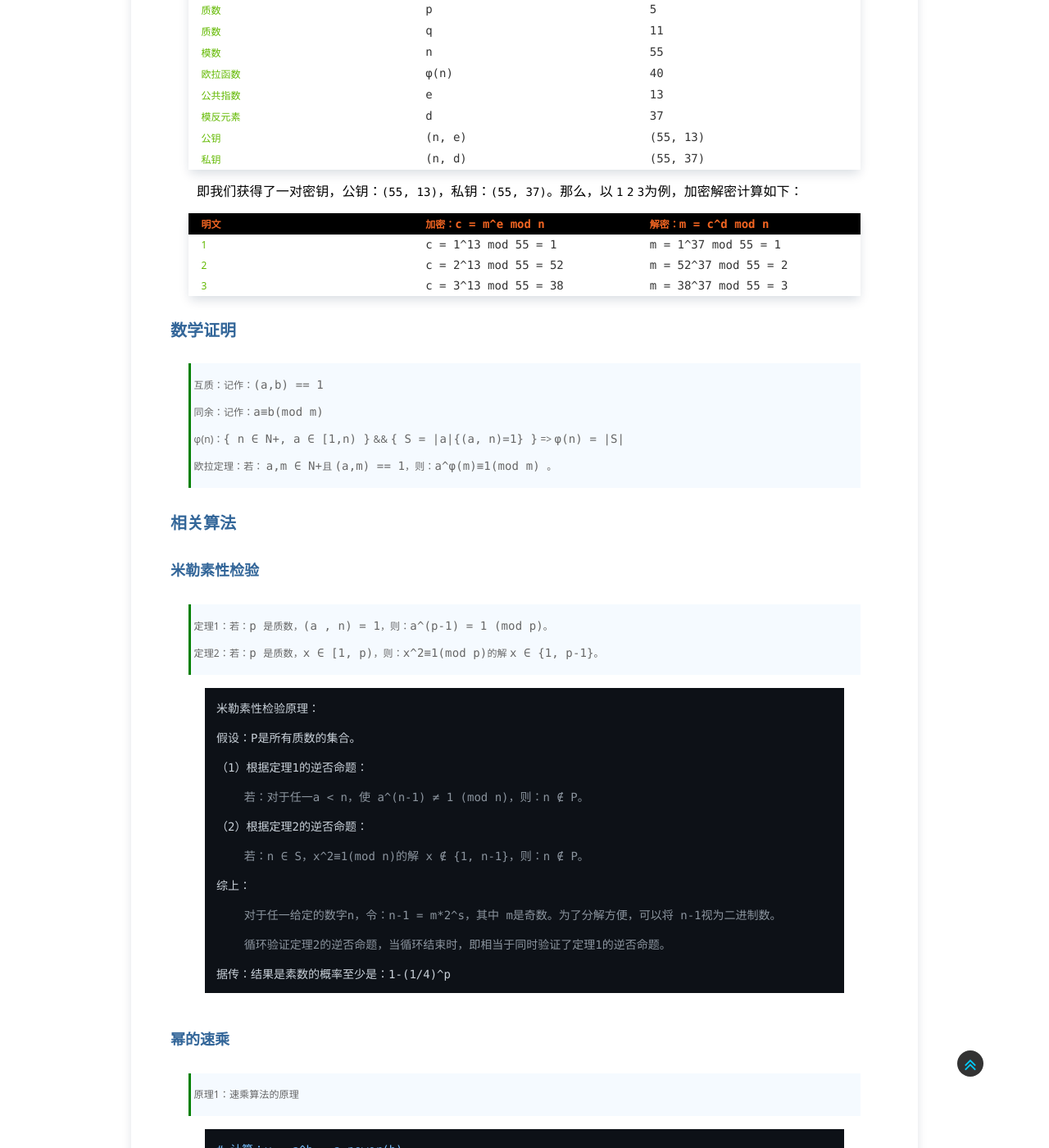
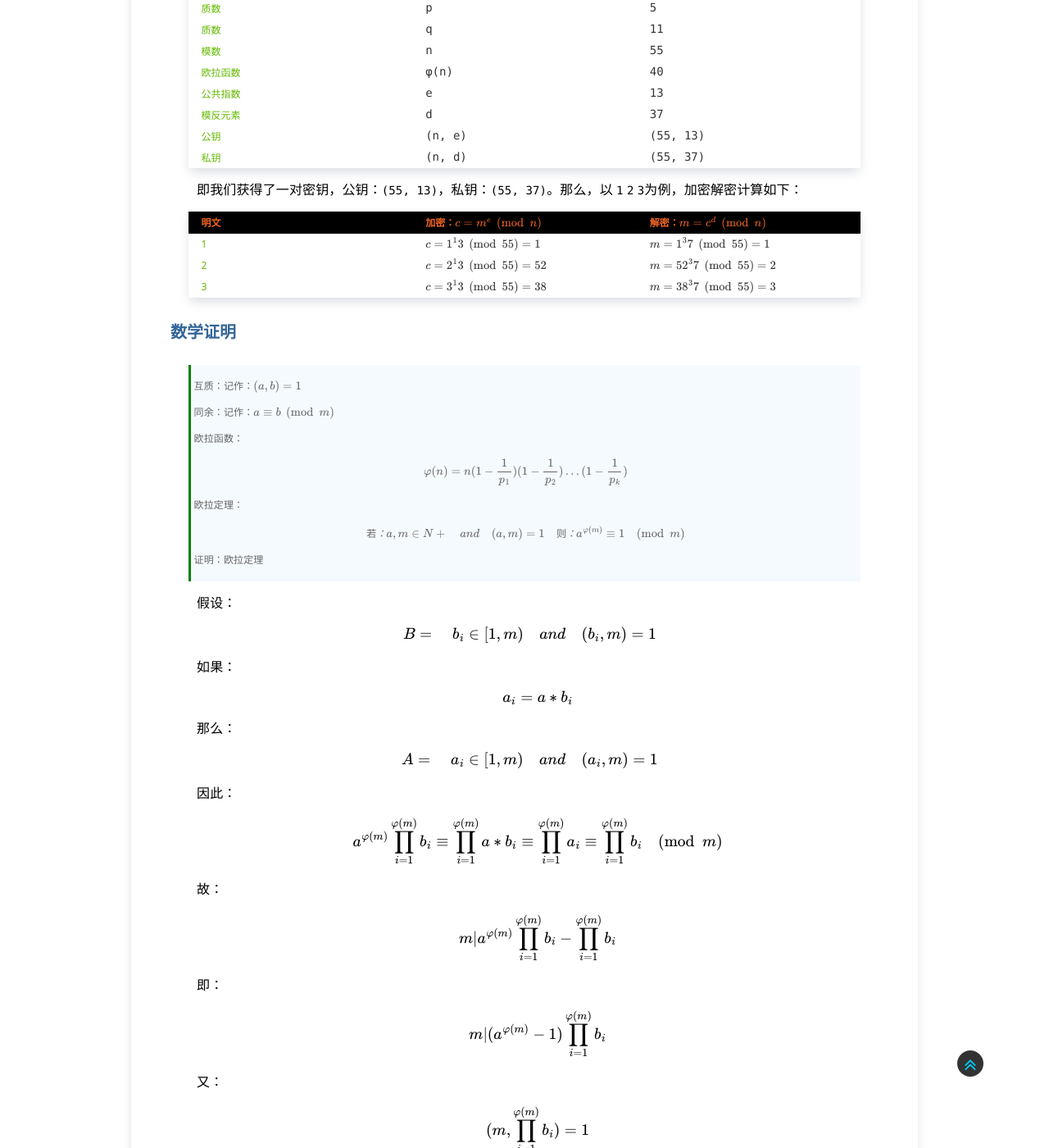
Before and after one commit to efikarl/efikarl.github.io, a Jekyll site: the page built from _ipost/2022-09-10-uefi_base_01-rsa.markdown, in a window 1280 px wide and 1400 px high, scrolled down 1240 px. Shown: the whole window at 82% size. Built offline with Jekyll 4.4.1, drawn with Linux system fonts in a browser that asks for light colours; nearby versions of some CDN libraries; formulas are drawn with MathJax 3; a style sheet for code colours, icons or effects is not loaded; some of the changed text lies outside the part shown.

Commit message:
博文：RSA算法的原理与实现（证明更新）
Signed-off-by: efikarl <efikarl@yeah.net>

````diff
--- a/_config.yml
+++ b/_config.yml
@@ -9,5 +9,9 @@ collections:
 sass:
     sass_dir: stylesheets/scss
 
+markdown: kramdown
+kramdown:
+  math_engine: mathjax
+
 url: http://efikarl.com
 e-mail: efikarl@yeah.com
--- a/_ipost/2022-09-10-uefi_base_01-rsa.markdown
+++ b/_ipost/2022-09-10-uefi_base_01-rsa.markdown
@@ -21,29 +22,29 @@ tags    : uefi.crypto.rsa
 
 在 `RSA`中，我们将可以公开以加密的密钥叫公钥，而私有以解密的密钥叫私钥。具体地，以 `RSA`的 `K=(n, d)`情形为例，步骤如下：
 
-| 步骤 | 参数                       | 方法                               | 约束或说明 |
-| ---- | -------------------------- | ---------------------------------- | ---------- |
-| 1.1  | `p`                      | `p = prime.random()`             | 质数       |
-| 1.2  | `q`                      | `q = prime.random()`             | 质数       |
-| 2.1  | `n`                      | `n = p * q`                      | 模数       |
-| 2.2  | `φ(n)`                  | `φ(n) = (p-1)(q-1)`             | 欧拉函数   |
-| 2.3  | `e`                      | `e ∈ N+, e < n, (e，φ(n)) = 1` | 公共指数   |
-| 2.4  | `d`                      | `e*d≡1(mod φ(n)) `             | 模反元素   |
-| 3.1  | `(n, e)`                 | `tuple`                          | 公钥       |
-| 3.2  | `(n, d)`                 | `tuple`                          | 私钥       |
-| 4.1  | `c = RSAEP ((n, e), m)`  | `c = m^e mod n`                  | 加密       |
-| 4.2  | `m = RSADP ((n, d), c)`  | `m = c^d mod n`                  | 解密       |
-| 5.1  | `s = RSASP1 ((n, d), m)` | `s = m^d mod n`                  | 签名       |
-| 5.2  | `m = RSAVP1 ((n, e), s)` | `m = s^e mod n`                  | 认证       |
+| 步骤 | 参数                     | 方法                           | 约束或说明 |
+| ---- | ------------------------ | ------------------------------ | ---------- |
+| 1.1  | `p`                      | $p = prime.random()$           | 质数       |
+| 1.2  | `q`                      | $q = prime.random()$           | 质数       |
+| 2.1  | `n`                      | $n = p * q$                    | 模数       |
+| 2.2  | `φ(n)`                   | $φ(n) = (p-1)(q-1)$            | 欧拉函数   |
+| 2.3  | `e`                      | $e ∈ N+, e < n, (e，φ(n)) = 1$ | 公共指数   |
+| 2.4  | `d`                      | $e*d ≡ {1} \pmod {φ(n)}$       | 模反元素   |
+| 3.1  | `(n, e)`                 | $tuple$                        | 公钥       |
+| 3.2  | `(n, d)`                 | $tuple$                        | 私钥       |
+| 4.1  | `c = RSAEP  ((n, e), m)` | $c = {m^e} \pmod {n}$          | 加密       |
+| 4.2  | `m = RSADP  ((n, d), c)` | $m = {c^d} \pmod {n}$          | 解密       |
+| 5.1  | `s = RSASP1 ((n, d), m)` | $s = {m^d} \pmod {n}$          | 签名       |
+| 5.2  | `m = RSAVP1 ((n, e), s)` | $m = {s^e} \pmod {n}$          | 认证       |
 
 举个例子，假设 `(p,q) = (5,11)`，进而取公共指数 `e = 13`，那么：
 
-| 名称     | 参数       | 取值         |
-| -------- | ---------- | ------------ |
+| 名称     | 参数     | 取值       |
+| -------- | -------- | ---------- |
 | 质数     | `p`      | `5`        |
 | 质数     | `q`      | `11`       |
 | 模数     | `n`      | `55`       |
-| 欧拉函数 | `φ(n)`  | `40`       |
+| 欧拉函数 | `φ(n)`   | `40`       |
 | 公共指数 | `e`      | `13`       |
 | 模反元素 | `d`      | `37`       |
 | 公钥     | `(n, e)` | `(55, 13)` |
@@ -51,29 +52,92 @@ tags    : uefi.crypto.rsa
 
 即我们获得了一对密钥，公钥：`(55, 13)`，私钥：`(55, 37)`。那么，以 `1` `2` `3`为例，加密解密计算如下：
 
-| 明文 | 加密：`c = m^e mod n`   | 解密：`m = c^d mod n`   |
-| ---- | ------------------------- | ------------------------- |
-| 1    | `c = 1^13 mod 55 = 1`   | `m =  1^37 mod 55 = 1`  |
-| 2    | `c = 2^13 mod 55 = 52`  | `m = 52^37 mod 55 = 2 ` |
-| 3    | `c = 3^13 mod 55 = 38 ` | `m = 38^37 mod 55 = 3`  |
+| 明文 | 加密：$c = m^e \pmod n$      | 解密：$m = c^d \pmod n$      |
+| ---- | ---------------------------- | ---------------------------- |
+| 1    | $c = {1^13} \pmod {55} = 1$  | $m = {1^37} \pmod {55} = 1$  |
+| 2    | $c = {2^13} \pmod {55} = 52$ | $m = {52^37} \pmod {55} = 2$ |
+| 3    | $c = {3^13} \pmod {55} = 38$ | $m = {38^37} \pmod {55} = 3$ |
 
 #### 数学证明
 
-> 互质：记作：`(a,b) == 1`
 >
-> 同余：记作：`a≡b(mod m)`
+> 互质：记作：$(a,b) = 1$
 >
-> φ(n)：`{ n ∈ N+, a ∈ [1,n) }` && `{ S = |a|{(a, n)=1} }` => `φ(n) = |S|`
+> 同余：记作：$a≡b\pmod m$
 >
-> 欧拉定理：若： `a,m ∈ N+`且 `(a,m) == 1`，则：`a^φ(m)≡1(mod m) `。
+> 欧拉函数：\[ φ(n) = n(1-\frac{1}{p_1})(1-\frac{1}{p_2})...(1-\frac{1}{p_k}) \]
+> 欧拉定理：\[ 若：a,m ∈ N+ \quad and \quad (a,m) = 1 \quad 则：a^{φ(m)}≡{1} \pmod {m} \]
+>
+证明：欧拉定理
+
+假设：
+\[ B = \{ \quad b_i ∈ [1, m) \quad and \quad (b_i, m) = 1 \quad \} \]
+
+如果：
+\[ a_i = a * b_i \]
+
+那么：
+\[ A = \{ \quad a_i ∈ [1, m) \quad and \quad (a_i, m) = 1 \quad \} \]
+
+因此：
+\[ a^{φ(m)} \prod_{i=1}^{φ(m)}{b_i} ≡ \prod_{i=1}^{φ(m)}{a*b_i} ≡ \prod_{i=1}^{φ(m)}{a_i} ≡ \prod_{i=1}^{φ(m)}{b_i} \pmod {m} \]
+
+故：
+\[ m | a^{φ(m)} \prod_{i=1}^{φ(m)}{b_i} - \prod_{i=1}^{φ(m)}{b_i} \]
+
+即：
+\[ m | (a^{φ(m)} - 1) \prod_{i=1}^{φ(m)}{b_i} \]
+
+又：
+\[ (m,\prod_{i=1}^{φ(m)}{b_i}) = 1 \]
+
+故：
+\[ m | (a^{φ(m)} - 1) \]
+
+即：
+\[ a^{φ(m)}≡{1} \pmod {m} \]
+
+结束：欧拉定理
+
+证明：加密解密
+
+已知：
+\[ c ≡ m^{e} \pmod {n} \]
+
+欲证：
+\[ m ≡ c^{d} \pmod {n} \]
+
+即证：
+\[ m ≡ {(m^{e} \pmod {n})}^{d} \pmod {n} \]
+
+即证：
+\[ m ≡ m^{ed} \pmod{n} \]
+
+因为：
+\[ e*d ≡ {1} \pmod {φ(n)} \]
+
+假设：
+\[ e*d = 1 + kφ(n) \]
+
+那么：
+\[ m^{ed} = m^{1 + kφ(n)} = m \cdot (m^{φ(n)})^k \]
+
+根据欧拉定理：
+\[ m^{ed} ≡ m \pmod{n} \]
+
+可证：
+\[ m ≡ m^{ed} \pmod{n} \]
+
+结束：加密解密
+
 
 #### 相关算法
 
 ##### 米勒素性检验
 
-> 定理1：若：`p `是质数，`(a , n) = 1`，则：`a^(p-1) = 1 (mod p)`。
+> 定理1：若：`p`是质数，`(a , n) = 1`，则：`a^(p-1) = 1 (mod p)`。
 >
-> 定理2：若：`p `是质数，`x ∈ [1, p)`，则：`x^2≡1(mod p)`的解 `x ∈ {1, p-1}`。
+> 定理2：若：`p`是质数，`x ∈ [1, p)`，则：`x^2≡1(mod p)` 的解 `x ∈ {1, p-1}`。
 
 ```
 米勒素性检验原理：
@@ -82,11 +146,11 @@ tags    : uefi.crypto.rsa
 
 （1）根据定理1的逆否命题：
 
-    若：对于任一a < n，使 a^(n-1) ≠ 1 (mod n)，则：n ∉ P。
+    若：对于任一a < n ，使 a^(n-1) ≠ 1 (mod n)，则：n ∉ P。
 
 （2）根据定理2的逆否命题：
 
-    若：n ∈ S，x^2≡1(mod n)的解 x ∉ {1, n-1}，则：n ∉ P。
+    若：n ∈ S，x^2≡1(mod n) 的解 x ∉ {1, n-1}，则：n ∉ P。
 
 综上：
 
````
Also changed, not shown: other parts of _ipost/2022-09-10-uefi_base_01-rsa.markdown (+2 -4 lines), _includes/scripts.html (+18 -0 lines).
